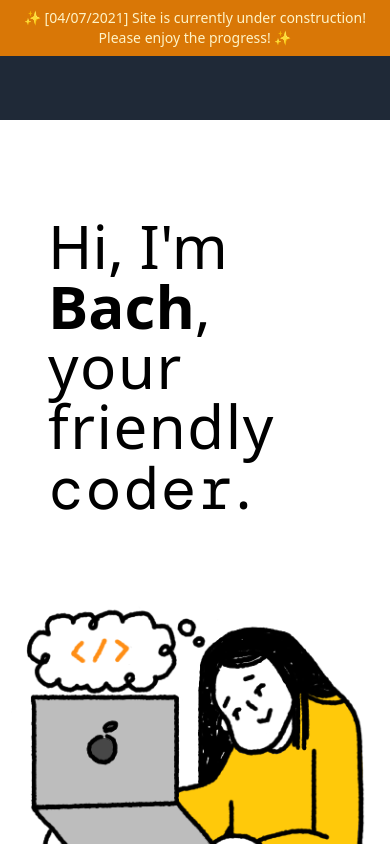
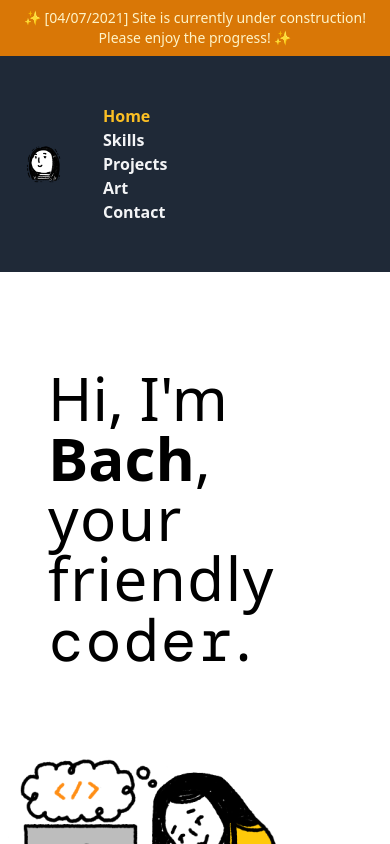
Before and after one commit to bndiep/portfolio, a React (Create React App) app: page / in a window 390 px wide. Shown: the top 844 px of the page. Built offline with nearby package versions, Linux system fonts and the light colour scheme.

Commit message:
WIP adds responsiveness to navbar

```diff
--- a/src/App.js
+++ b/src/App.js
@@ -1,30 +1,30 @@
 import portrait from "./assets/portrait_illustration.svg"
 import profile from "./assets/BachDiep-3:2021.jpg"
 import stamp from "./assets/stamp.svg"
+import menu from "./assets/menu_icon.svg"
 import resume from "./assets/Bach_Diep_Resume.pdf"
 
 const App = () => {
   return (
     <div>
-      <header>
-        <div className="p-2 bg-yellow-600 text-yellow-100 text-sm text-center flex justify-center">✨ [04/07/2021] Site is currently under construction! Please enjoy the progress! ✨</div>
-
-        <a href="#" className="block hidden">
-          <span className="sr-only">example</span>
-          <img src="" alt="temp"/>
+      <div className="p-2 bg-yellow-600 text-yellow-100 text-sm text-center flex justify-center">✨ [04/07/2021] Site is currently under construction! Please enjoy the progress! ✨</div>
+      <header className="flex flex-row justify-between items-center space-x-4 bg-gray-800 py-6 px-6 relative" id="top">
+        <a href="#top" className="block">
+          <span className="sr-only">Bach Diep's Portfolio</span>
+          <img className="w-12 h-12" src={ stamp } alt="To Home"/>
         </a>
 
-      <nav className="flex flex-col md:flex-row md:space-x-6 font-semibold w-full md:w-auto bg-gray-100 md:bg-transparent p-6 md:p-0 hidden">
-        <a href="#" className="text-indigo-600 hover:underline">Home</a>
-        <a href="#" className="text-gray-600 hover:underline">About us</a>
-        <a href="#" className="text-gray-600 hover:underline">Services</a>
-        <a href="#" className="text-gray-600 hover:underline">Blog</a>
-        <a href="#" className="text-gray-600 hover:underline">Contact</a>
+      <nav className="flex flex-col md:flex-row md:space-x-6 font-semibold w-full md:w-auto bg-gray-800 md:bg-transparent p-6 md:p-0">
+        <a href="#top" className="text-yellow-400 hover:underline">Home</a>
+        <a href="#skills" className="text-gray-100 hover:underline">Skills</a>
+        <a href="#projects" className="text-gray-100 hover:underline">Projects</a>
+        <a href="#" className="text-gray-100 hover:underline">Art</a>
+        <a href="mailto:bachdiep.dev@gmail.com" className="text-gray-100 hover:underline">Contact</a>
       </nav>
 
 
 
-        <div className="h-16 p-4 bg-gray-800 flex flex-row justify-between relative" id="top">
+        {/* <div className="h-16 p-4 bg-gray-800 flex flex-row justify-between relative" id="top"> */}
           {/* <a href="#top">
             <span>B.</span>
 
@@ -37,7 +37,7 @@ const App = () => {
             <a href="#projects" className="p-4">Projects</a>
             <a href="/" className="p-4">Art</a>
           </nav> */}
-        </div>
+        {/* </div> */}
 
         {/* <nav className="pr-4 hidden sm:flex flex-row justify-end">
           <a href="#top" className="p-4">Home</a>
@@ -54,7 +54,7 @@ const App = () => {
         <h1 className="px-12 w-100 text-6xl tracking-wide">
           your friendly <span className="tracking-wide font-mono">coder</span>.
         </h1>
-        <img className="py-20 mr-2" src={ portrait } alt="Funky illustration of Bach using a laptop"/>
+        <img className="py-20 mr-2 w-3/4 lg:w-1/2" src={ portrait } alt="Funky illustration of Bach using a laptop"/>
       </div>
 
       <div className="flex justify-center items-center static">
```
Also changed, not shown: src/assets/menu_icon.svg (added).
